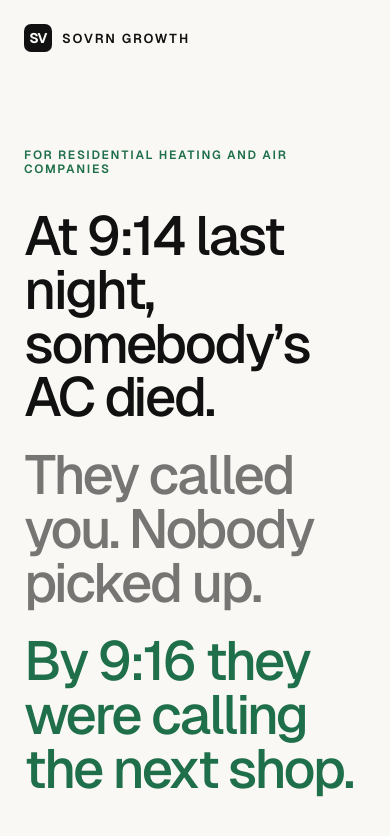
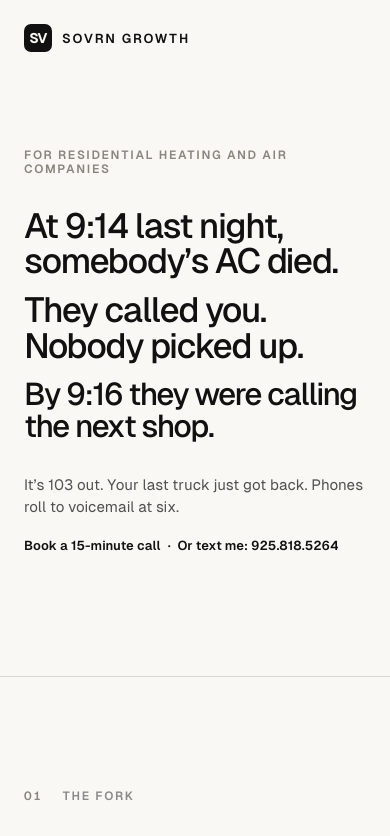
Before and after one commit to OGHydroHomie/SOVRN-GROWTH, a React (Vite) app: page / in a window 390 px wide. Shown: the top 836 px of the page. Built offline with nearby package versions, Linux system fonts and the light colour scheme.

Commit message:
Refine hero color and mobile fold

```diff
--- a/src/App.jsx
+++ b/src/App.jsx
@@ -41,7 +41,7 @@
 
 const timeline = [
   {
-    day: 'Day 1–3',
+    day: 'Day 1-3',
     text: 'Everything gets staged on top of what you already run.',
   },
   {
@@ -134,14 +134,15 @@
               <span>By 9:16 they were calling the next shop.</span>
             </h1>
             <div className="hero-foot">
-              <p>
+              <p className="hero-subcopy">
                 It&rsquo;s 103 out. Your last truck just got back. Phones roll to
                 voicemail at six.
               </p>
-              <div className="hero-rule" aria-hidden="true">
-                <span />
-              </div>
-              <p className="hero-note">Every call. Every lead. Every estimate.</p>
+              <p className="hero-contact">
+                <a href={BOOKING_URL}>Book a 15-minute call</a>
+                <span aria-hidden="true">·</span>
+                <a href={`tel:${PHONE_TEL}`}>Or text me: {PHONE}</a>
+              </p>
             </div>
           </div>
         </section>
@@ -333,7 +334,7 @@
 
       <footer className="site-footer">
         <div className="shell footer-grid">
-          <p>Elijah Pitts <span>|</span> SOVRN Growth <span>|</span> Pflugerville, TX <span>|</span> <a href={`tel:${PHONE_TEL}`}>{PHONE}</a></p>
+          <p>Elijah Pitts <span>·</span> SOVRN Growth <span>·</span> Pflugerville, TX <span>·</span> <a href={`tel:${PHONE_TEL}`}>{PHONE}</a></p>
           <nav aria-label="Legal">
             <a href="/privacy/">Privacy</a>
             <a href="/terms/">Terms</a>
--- a/src/index.css
+++ b/src/index.css
@@ -60,12 +60,12 @@
 a:focus-visible,
 button:focus-visible {
   border-radius: 4px;
-  outline: 2px solid var(--green);
+  outline: 2px solid var(--ink);
   outline-offset: 4px;
 }
 
 ::selection {
-  background: var(--green);
+  background: var(--ink);
   color: var(--ground);
 }
 
@@ -128,7 +128,7 @@
 
 .eyebrow {
   margin: 0;
-  color: var(--green);
+  color: var(--muted);
 }
 
 .hero {
@@ -149,46 +149,39 @@
 }
 
 .hero h1 span:nth-child(2) {
-  color: rgba(17, 17, 17, 0.57);
+  color: var(--ink);
 }
 
 .hero h1 span:nth-child(3) {
-  color: var(--green);
+  color: var(--ink);
+  font-size: 0.88em;
+  line-height: 1.02;
 }
 
 .hero-foot {
-  display: grid;
-  grid-template-columns: minmax(260px, 420px) minmax(80px, 1fr) auto;
-  align-items: center;
-  gap: 32px;
+  max-width: 480px;
   margin-top: 80px;
 }
 
-.hero-foot p {
+.hero-subcopy {
   margin: 0;
   color: var(--body);
   font-size: 18px;
 }
 
-.hero-rule {
-  height: 1px;
-  overflow: hidden;
-  background: var(--line);
+.hero-contact {
+  display: flex;
+  flex-wrap: wrap;
+  gap: 4px 8px;
+  margin: 24px 0 0;
+  color: var(--ink);
+  font-size: 15px;
+  font-weight: 560;
 }
 
-.hero-rule span {
-  display: block;
-  width: 32%;
-  height: 100%;
-  background: var(--green);
-}
-
-.hero-foot .hero-note {
-  color: rgba(17, 17, 17, 0.48);
-  font-size: 12px;
-  font-weight: 600;
-  letter-spacing: 0.12em;
-  text-transform: uppercase;
+.hero-contact a {
+  text-decoration-thickness: 1px;
+  text-underline-offset: 4px;
 }
 
 .section {
@@ -210,7 +203,7 @@
 }
 
 .section-kicker span:first-child {
-  color: var(--green);
+  color: var(--muted);
   font-variant-numeric: tabular-nums;
 }
 
@@ -302,7 +295,10 @@
   letter-spacing: 0.04em;
 }
 
-.fork-card-positive .fork-list time,
+.fork-card-positive .fork-list time {
+  color: var(--ink);
+}
+
 .fork-card-positive .fork-result {
   color: var(--green);
 }
@@ -335,7 +331,7 @@
 
 .section-demo .section-kicker span:first-child,
 .section-demo .eyebrow {
-  color: #62b88b;
+  color: rgba(250, 248, 244, 0.55);
 }
 
 .section-demo .section-intro > div:last-child > p {
@@ -366,7 +362,7 @@
 
 .demo-caption-line {
   height: 1px;
-  background: #62b88b;
+  background: rgba(250, 248, 244, 0.32);
 }
 
 .demo-caption p {
@@ -625,7 +621,7 @@
 
 .leak-number {
   padding-top: 6px;
-  color: var(--green);
+  color: var(--muted);
   font-variant-numeric: tabular-nums;
 }
 
@@ -749,7 +745,7 @@
   max-width: 560px;
   margin: 48px 0 0;
   padding-left: 20px;
-  border-left: 3px solid var(--green);
+  border-left: 3px solid var(--ink);
   color: var(--body);
 }
 
@@ -778,7 +774,7 @@
 }
 
 .process-list time {
-  color: var(--green);
+  color: var(--ink);
   font-size: 22px;
   font-weight: 560;
   letter-spacing: -0.02em;
@@ -811,7 +807,7 @@
 }
 
 .section-founder {
-  background: var(--green);
+  background: var(--ink);
   color: var(--ground);
 }
 
@@ -964,7 +960,6 @@
     padding-inline: 32px;
   }
 
-  .hero-foot,
   .section-intro,
   .demo-layout,
   .rate-grid,
@@ -973,14 +968,6 @@
   .founder-grid,
   .close-grid {
     grid-template-columns: 1fr;
-  }
-
-  .hero-rule {
-    display: none;
-  }
-
-  .hero-foot {
-    gap: 20px;
   }
 
   .fork-card {
@@ -1032,7 +1019,7 @@
 
   .hero h1 {
     margin-top: 32px;
-    font-size: clamp(3.15rem, 14vw, 4.3rem);
+    font-size: clamp(2.45rem, 9.4vw, 3.8rem);
     line-height: 0.98;
   }
 
@@ -1041,10 +1028,10 @@
   }
 
   .hero-foot {
-    margin-top: 56px;
+    margin-top: 40px;
   }
 
-  .hero-foot p {
+  .hero-subcopy {
     font-size: 17px;
   }
 
@@ -1159,12 +1146,32 @@
   }
 
   .hero h1 {
-    font-size: clamp(3rem, 14.1vw, 3.5rem);
-    letter-spacing: -0.052em;
+    font-size: 35px;
+    letter-spacing: -0.045em;
+    line-height: 1.01;
   }
 
-  .hero-foot .hero-note {
-    max-width: 220px;
+  .hero h1 span + span {
+    margin-top: 14px;
+  }
+
+  .hero h1 span:nth-child(3) {
+    font-size: 0.9em;
+  }
+
+  .hero-foot {
+    margin-top: 32px;
+  }
+
+  .hero-subcopy {
+    font-size: 15px;
+    line-height: 1.45;
+  }
+
+  .hero-contact {
+    gap: 3px 7px;
+    margin-top: 18px;
+    font-size: 13px;
   }
 
   .fork-card {
@@ -1204,13 +1211,8 @@
     font-size: 56px;
   }
 
-  .footer-grid p span {
-    display: none;
-  }
-
   .footer-grid p {
-    display: grid;
-    gap: 3px;
+    line-height: 1.7;
   }
 }
 
```
